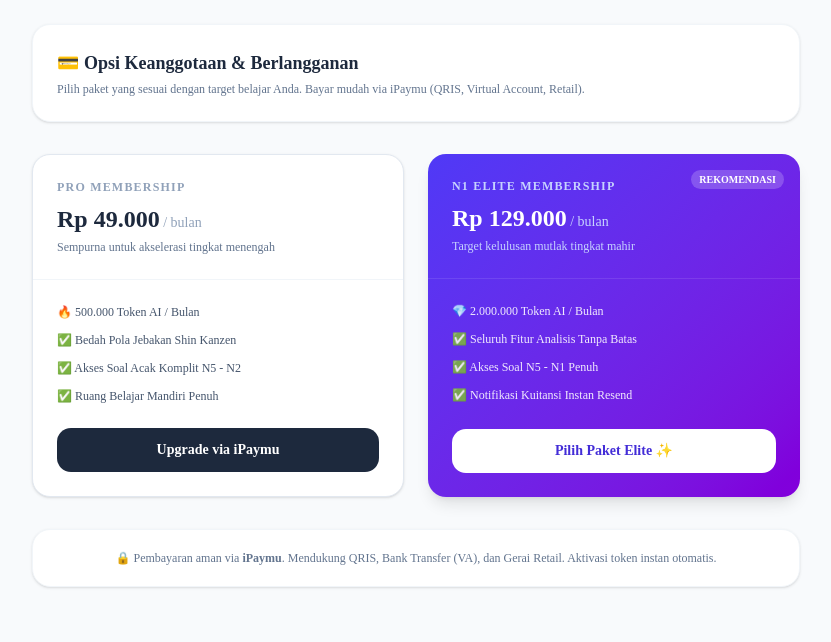
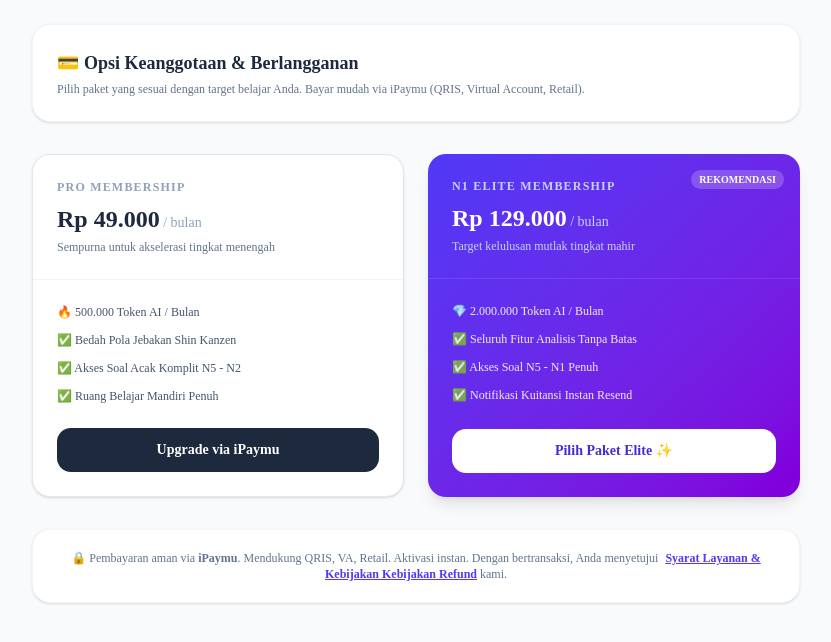
Before and after one commit to wisnuajiwibowo/jlpt-saas, a Next.js app: page /dashboard/billing in a window 1280 px wide. Shown: the top 642 px of the page, without its empty margins (224-1055 px from the left). Built offline with nearby package versions, Linux system fonts and the light colour scheme.

Commit message:
Update page.tsx

```diff
--- a/src/app/dashboard/billing/page.tsx
+++ b/src/app/dashboard/billing/page.tsx
@@ -110,7 +110,12 @@ export default function BillingPage() {
 
         {/* Info tambahan */}
         <div className="bg-white rounded-2xl border border-slate-100 shadow-sm p-5 text-center">
-          <p className="text-xs text-slate-500">🔒 Pembayaran aman via <strong>iPaymu</strong>. Mendukung QRIS, Bank Transfer (VA), dan Gerai Retail. Aktivasi token instan otomatis.</p>
+          <p className="text-xs text-slate-500">
+  🔒 Pembayaran aman via <strong>iPaymu</strong>. Mendukung QRIS, VA, Retail. Aktivasi instan.
+  Dengan bertransaksi, Anda menyetujui <a href="/dashboard/terms" className="text-indigo-600 underline font-semibold ml-1">Syarat Layanan & Kebijakan Kebijakan Refund</a> kami.
+</p>
+
+
         </div>
       </div>
     </div>
```
